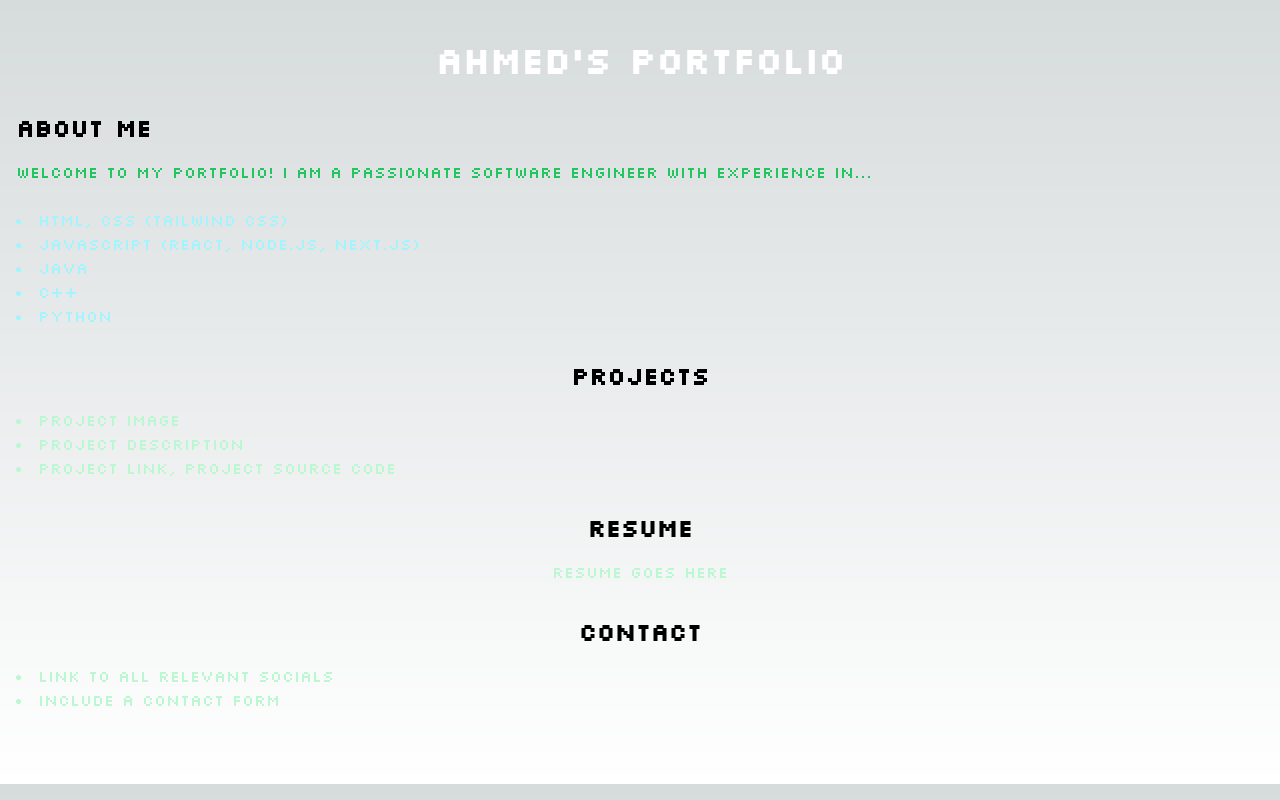
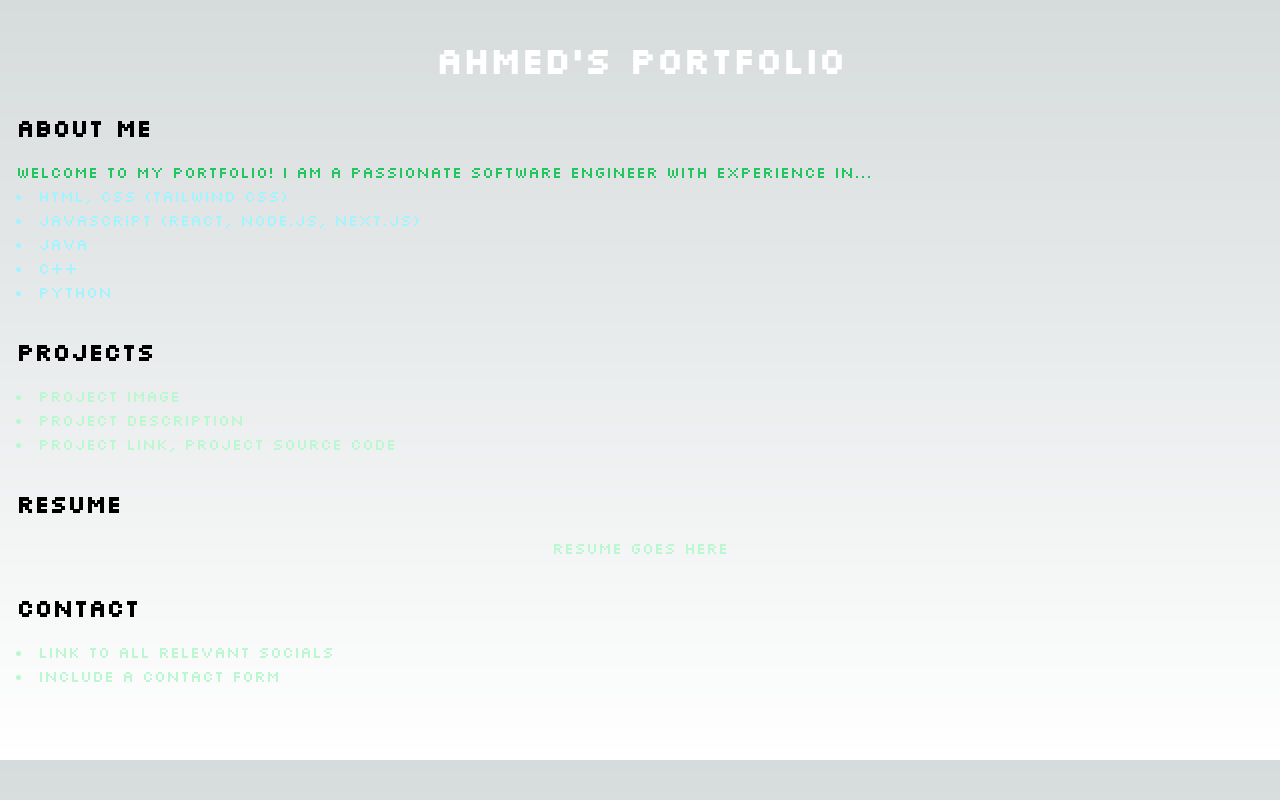
Before and after one commit to aballal-source/portfolio, a Next.js app in the folder my-portfolio/: page / in a window 1280 px wide. Built offline with nearby package versions, Linux system fonts and the light colour scheme.

Commit message:
fixed hydration errors caused by nexted elements in /page.tsx

```diff
--- a/my-portfolio/src/app/page.tsx
+++ b/my-portfolio/src/app/page.tsx
@@ -18,7 +18,7 @@ export default function Home() {
           <h2 className="text-2xl font-bold mb-4">About Me</h2>
           <p className="text-green-500">
             Welcome to my portfolio! I am a passionate software engineer with experience in...
-          </p><br/>
+          </p>
 
           <ul className="text-cyan-200 list-disc list-inside">
             <li>HTML, CSS (Tailwind CSS)</li>
@@ -32,30 +32,27 @@ export default function Home() {
 
         {/* Projects Section */}
         <section className="mb-8">
-          <h2 className="text-2xl font-bold mb-4 flex justify-center">Projects</h2>
+          <h2 className="text-2xl font-bold mb-4">Projects</h2>
           {/* Display projects here */}
-          <p className="text-green-200">
-            <ul className="list-disc list-inside">
+            <ul className="text-green-200 list-disc list-inside">
               <li>Project image</li>
               <li>Project description</li>
               <li>Project link, Project source code</li>
             </ul>
-          </p>
         </section>
 
 
         {/* Resume Section */}
         <section className="mb-8">
-          <h2 className="text-2xl font-bold mb-4 flex justify-center">Resume</h2>
+          <h2 className="text-2xl font-bold mb-4">Resume</h2>
           {/* Display resume here */}
-          <ul className="text-green-200 flex justify-center">Resume goes here
-          </ul>
+          <p className="text-green-200 flex justify-center">Resume goes here</p>
         </section>
 
 
         {/* Contact Section */}
         <section className="mb-8">
-          <h2 className="text-2xl font-bold mb-4 flex justify-center">Contact</h2>
+          <h2 className="text-2xl font-bold mb-4">Contact</h2>
           {/* Display contact info here */}
             <ul className="text-green-200 list-disc list-inside">
               <li>link to all relevant socials</li>
```
